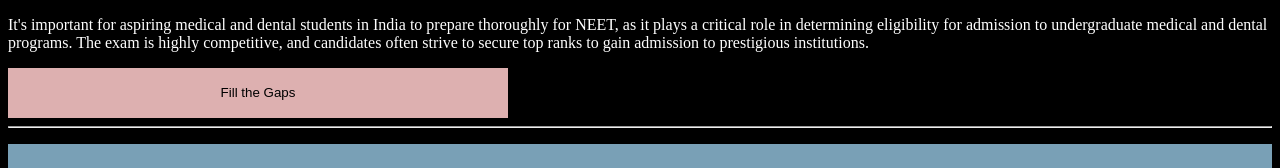
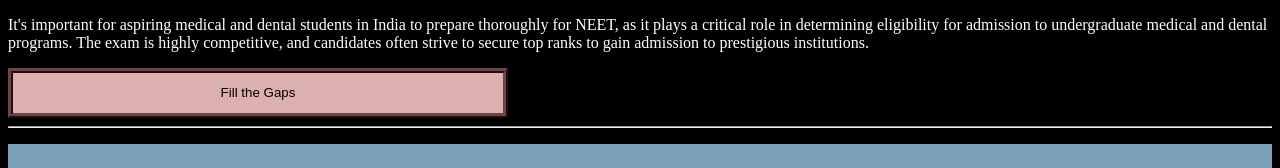
Before and after one commit to grahamnickbel23/Hello-world, a plain HTML site: page About.html in a window 1280 px wide. Shown: the part 829-997 px from the top of the page. Drawn offline with Linux system fonts and the light colour scheme.

Commit message:
Update styl4.css

```diff
--- a/styl4.css
+++ b/styl4.css
@@ -16,7 +16,9 @@ p{
     background-color: rgb(221, 176, 176);
     width:500px;
     height:50px;
-    border: none;
+    border-style: ridge;
+    border-width: 5px;
+    border-color: rgb(112, 68, 68);
 }
 .battelship a{
     text-decoration: none;
```
